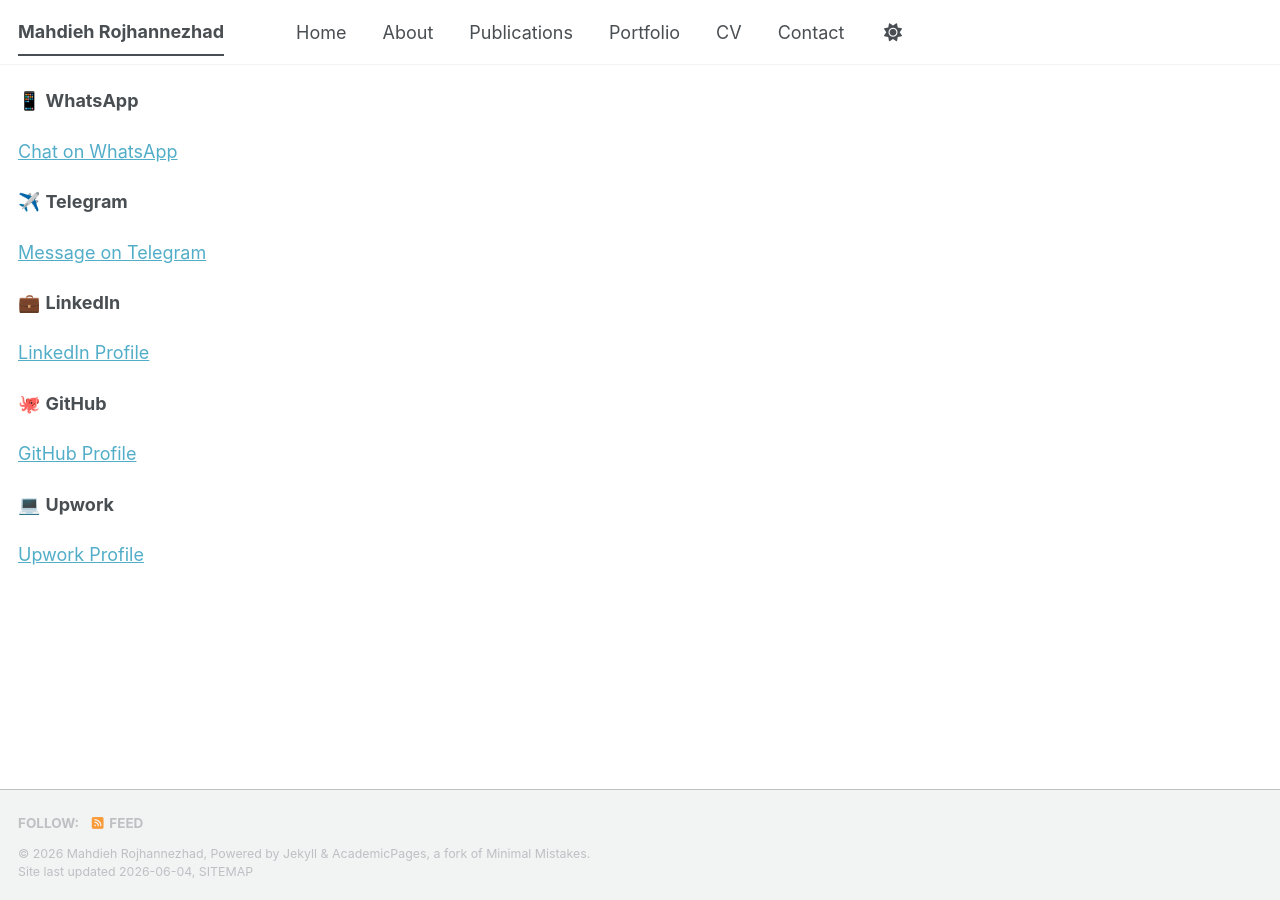
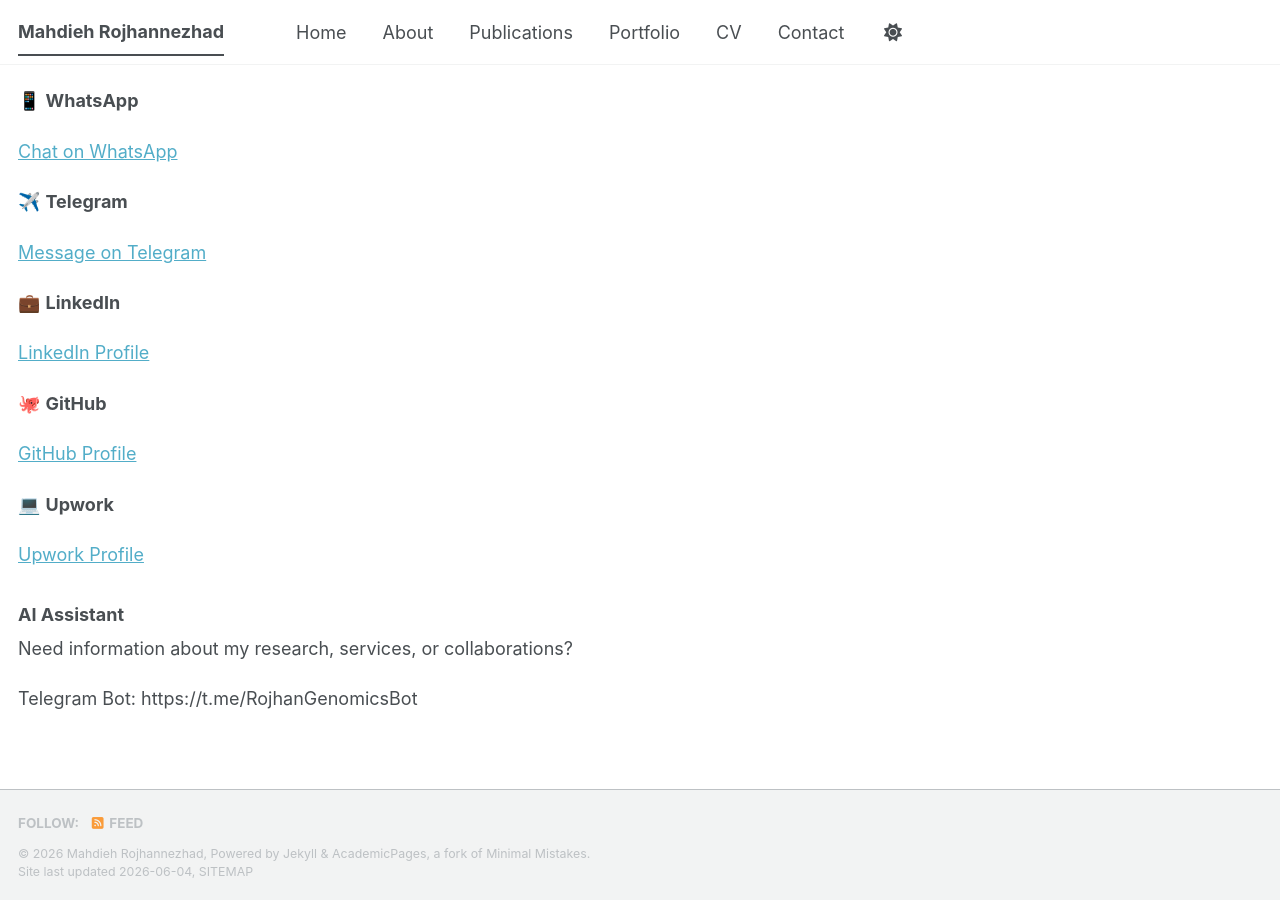
Before and after one commit to RojhanGenomics/RojhanGenomics.github.io, a Jekyll site: the page built from index.md, in a window 1280 px wide and 900 px high, scrolled down 2057 px. Built offline with Jekyll 4.4.1, drawn with Linux system fonts in a browser that asks for light colours; a script bundle is joined from its source files by our own code; library files that are not in the unit come from our copies.

Commit message:
Update index.md
Add the AI Assistant section and the Telegram bot link

```diff
--- a/index.md
+++ b/index.md
@@ -90,3 +90,10 @@ feature_row:
 💻 **Upwork**
 
 [Upwork Profile](https://www.upwork.com/freelancers/~015ac027e4d434b2e7)
+
+### AI Assistant
+
+Need information about my research, services, or collaborations?
+
+Telegram Bot:
+https://t.me/RojhanGenomicsBot
```
